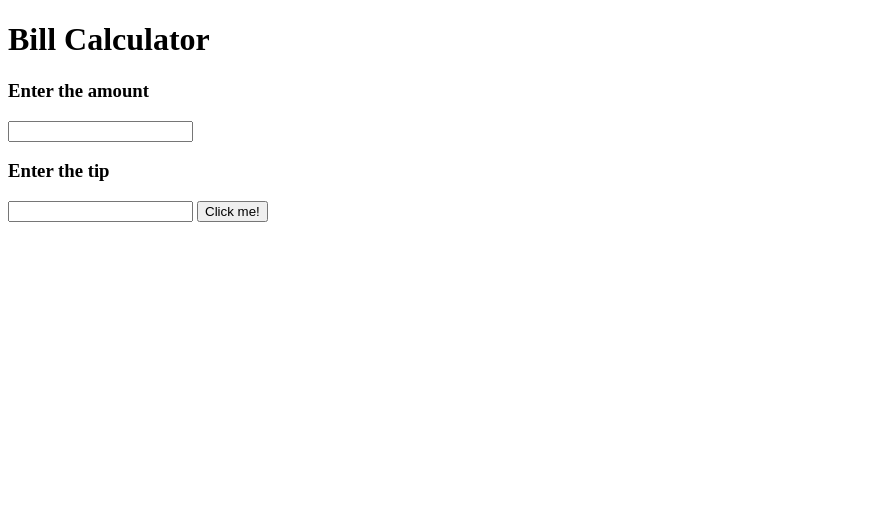
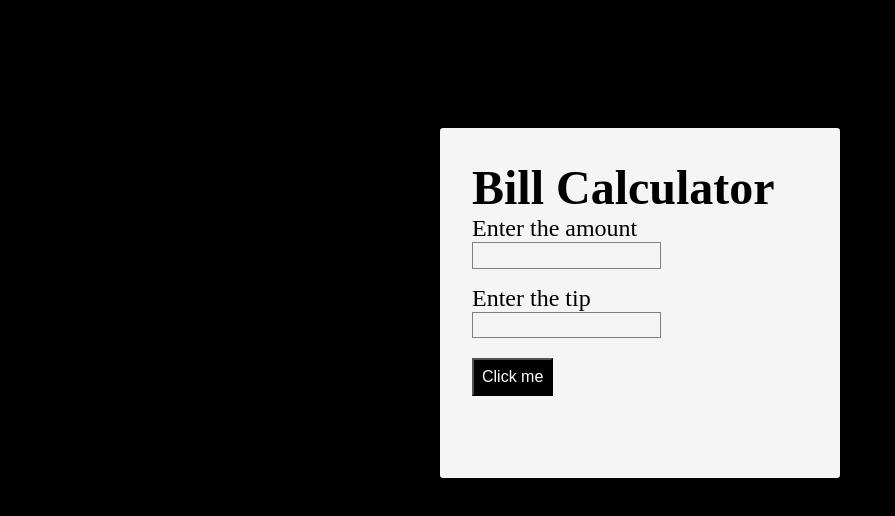
Before and after one commit to StarGrayy/Bill_Calculator, a plain HTML site: page index.html in a window 1280 px wide. Shown: the whole page, without its empty margins (0-895 px from the left). Drawn offline with Linux system fonts and the light colour scheme.

Commit message:
Update index.html

```diff
--- a/index.html
+++ b/index.html
@@ -4,18 +4,18 @@
     <meta charset="UTF-8">
     <meta name="viewport" content="width=device-width, initial-scale=1.0">
     <title>Bill Calculator</title>
-    <link ref="stylesheet" href="styles.css" />
+    <link rel="stylesheet" href="styles.css">
 </head>
 <body>
     <div class="box">
         <h1>Bill Calculator</h1>
-        <h3>Enter the amount</h3>
+        <label>Enter the amount</label>
         <input type="number" id="bill">
-        <h3>Enter the tip </h3>
-        <input tyep="number" id="tip">
-        <button id="btn">Click me!</button>
-        <div class="result"></div>
+        <label>Enter the tip</label>
+        <input type="number" id="tip">
+        <button type="button" onclick="calculateBill()">Click me</button>
+        <div id="result"></div>
     </div>
+    <script src="app.js"></script>
 </body>
-<script href="index.html"></script>
 </html>
```
